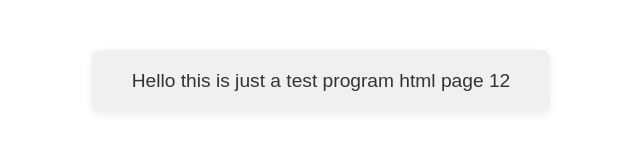
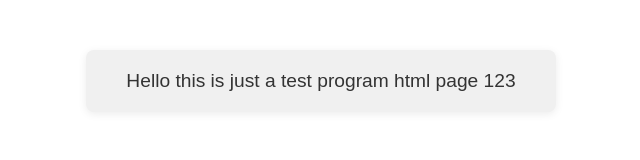
Before and after one commit to procommun/untitled-project, a plain HTML site: page index.html in a window 1280 px wide. Shown: the full height of the page, 319-959 px from the left. Drawn offline with Linux system fonts and the light colour scheme.

Commit message:
Updated to 3

```diff
--- a/index.html
+++ b/index.html
@@ -19,7 +19,7 @@
 </head>
 <body>
     <div class="test-block">
-        Hello this is just a test program html page 12
+        Hello this is just a test program html page 123
     </div>
 </body>
 </html>
```
